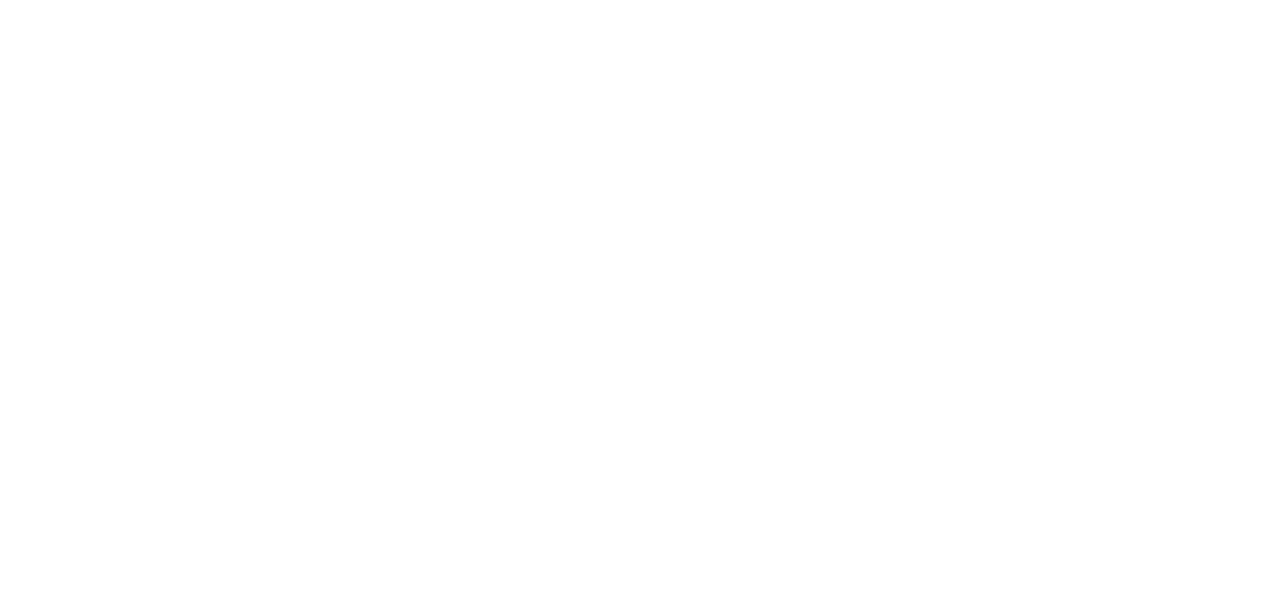
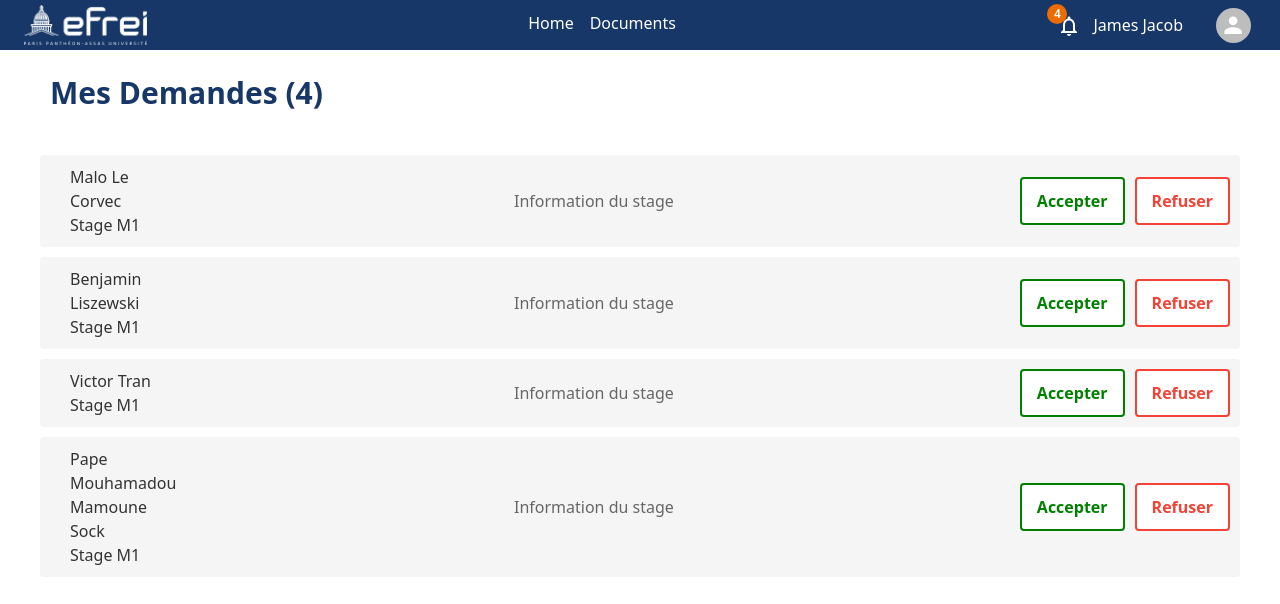
Before and after one commit to Malo-LC/AdvancedProgrammingM2, a React (Vite) app in the folder app/: page /demandes in a window 1280 px wide. Before the commit this address had no page. Shown: the top 604 px of the page. Built offline with nearby package versions, Linux system fonts and the light colour scheme; no server answers.

Commit message:
homepage

```diff
--- a/app/src/App.jsx
+++ b/app/src/App.jsx
@@ -2,6 +2,7 @@
 import Login from "./pages/Login/Login";
 import Register from "./pages/Register/Register";
 import Home from "./pages/Home/Home";
+import Demandes from "./pages/Demande/Demande";
 import { useEffect, useState } from "react";
 import api from "./utils/api";
 import RestrictedRoute from "./RestrictedRoute";
@@ -38,6 +39,7 @@
           // </RestrictedRoute>
         }
       />
+        <Route path="/demandes" element={<Demandes />}/>
     </Routes>
   );
 }
--- /dev/null
+++ b/app/src/pages/Demande/Demande.jsx
@@ -0,0 +1,42 @@
+import React from 'react';
+import './demande.css';
+import Navbar from "../../components/Navbar/Navbar";
+
+function Demandes() {
+
+    const demandesList = [
+        { id: 1, nom: 'Malo Le Corvec', type: 'Stage M1', status: 'Information du stage' },
+        { id: 2, nom: 'Benjamin Liszewski', type: 'Stage M1', status: 'Information du stage' },
+        { id: 3, nom: 'Victor Tran', type: 'Stage M1', status: 'Information du stage' },
+        { id: 3, nom: 'Pape Mouhamadou Mamoune Sock', type: 'Stage M1', status: 'Information du stage' },
+
+    ];
+
+    return (
+        <div>
+            <Navbar />
+            <div className="demandes-container">
+                <h1>Mes Demandes ({demandesList.length})</h1>
+                <div className="demandes-list">
+                    {demandesList.map((demande) => (
+                        <div key={demande.id} className="demande-card">
+                            <div className="demande-info">
+                                <p>{demande.nom}</p>
+                                <p>{demande.type}</p>
+                            </div>
+                            <div className="demande-status">
+                                <p>{demande.status}</p>
+                            </div>
+                            <div className="demande-actions">
+                                <button className="btn accepter">Accepter</button>
+                                <button className="btn refuser">Refuser</button>
+                            </div>
+                        </div>
+                    ))}
+                </div>
+                {/* <button className="btn voir-plus">Voir les ... stages restants</button> */}
+            </div>
+        </div>
+    );
+}
+export  default Demandes;
--- /dev/null
+++ b/app/src/pages/Demande/demande.css
@@ -0,0 +1,86 @@
+.demandes-container{
+       padding: 20px;
+       min-height: 100vh;
+}
+
+.demandes-container h1 {
+    font-weight: bold;
+    color: #163767;
+    font-size: 30px;
+    margin-bottom: 20px;
+    margin-left: 30px;
+}
+
+.demandes-list {
+    background-color: white;
+    border-radius: 8px;
+    padding: 20px;
+}
+
+.demande-card {
+    display: flex;
+    align-items: center;
+    justify-content: space-between;
+    margin-bottom: 10px;
+    padding: 10px;
+    background-color: whitesmoke;
+    border-radius: 4px;
+}
+.demande-info{
+    width: 10%;
+}
+.demande-info p {
+    margin-left: 20px;
+    padding-right: 10px;
+    color: #333;
+    font-size: 16px;
+}
+
+.demande-status p {
+    margin: 0;
+    color: #666;
+}
+
+.btn {
+    padding: 10px 15px;
+    border: none;
+    border-radius: 4px;
+    cursor: pointer;
+    margin-right: 10px;
+    font-weight: bold;
+}
+
+.accepter {
+    background-color: white;
+    color: green;
+    border: 2px solid green;
+
+}
+.accepter:hover {
+    background-color: green;
+    color: white;
+}
+.refuser {
+    background-color: white;
+    color: #f44336;
+    border: 2px solid #f44336;
+    margin-right: 0;
+
+}
+.refuser:hover {
+    background-color: #f44336;
+    color: white;
+}
+
+
+.voir-plus {
+    background-color: #008CBA;
+    color: white;
+    border: none;
+    padding: 10px 15px;
+    border-radius: 4px;
+    cursor: pointer;
+    font-weight: bold;
+    width: 100%;
+    text-align: center;
+}
```
